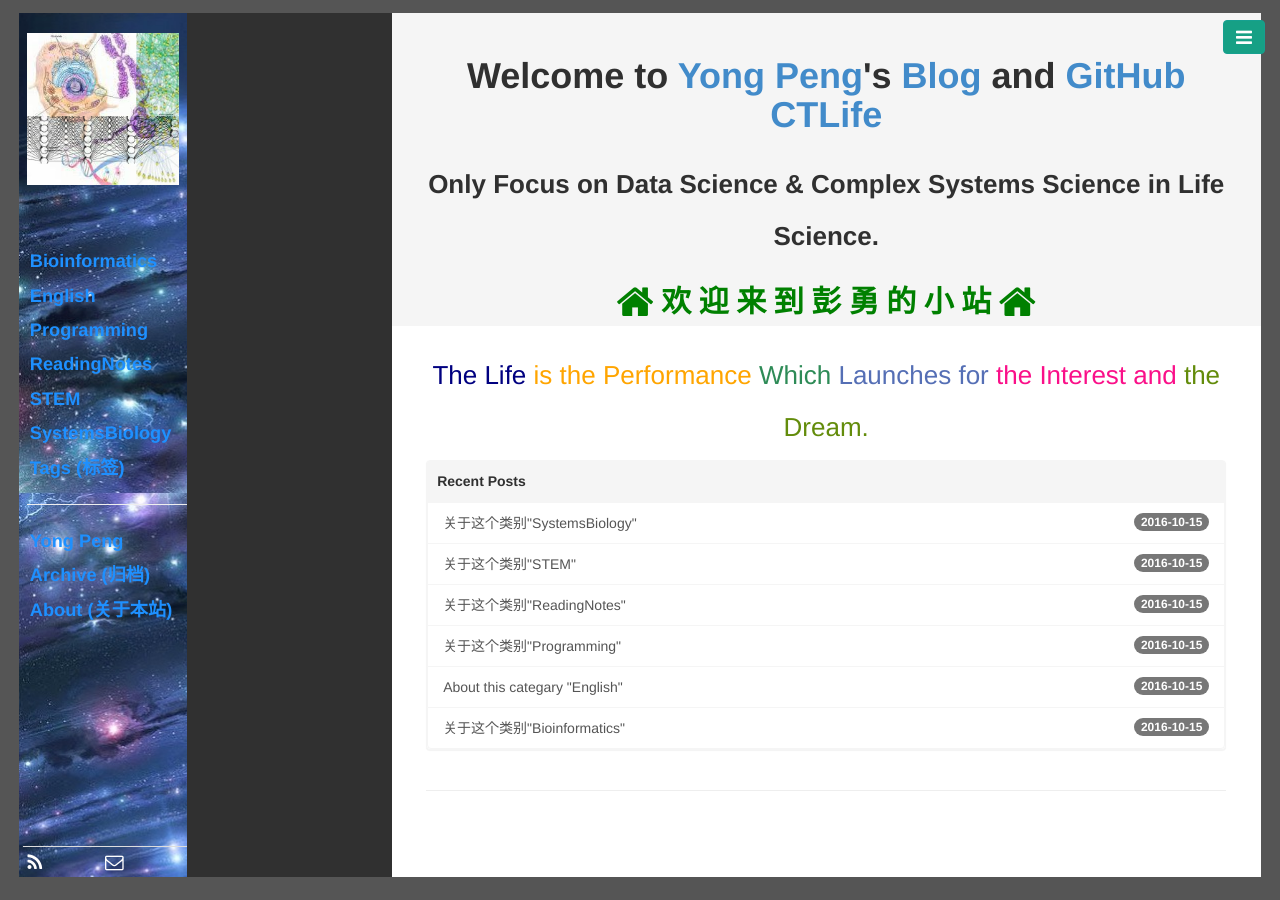
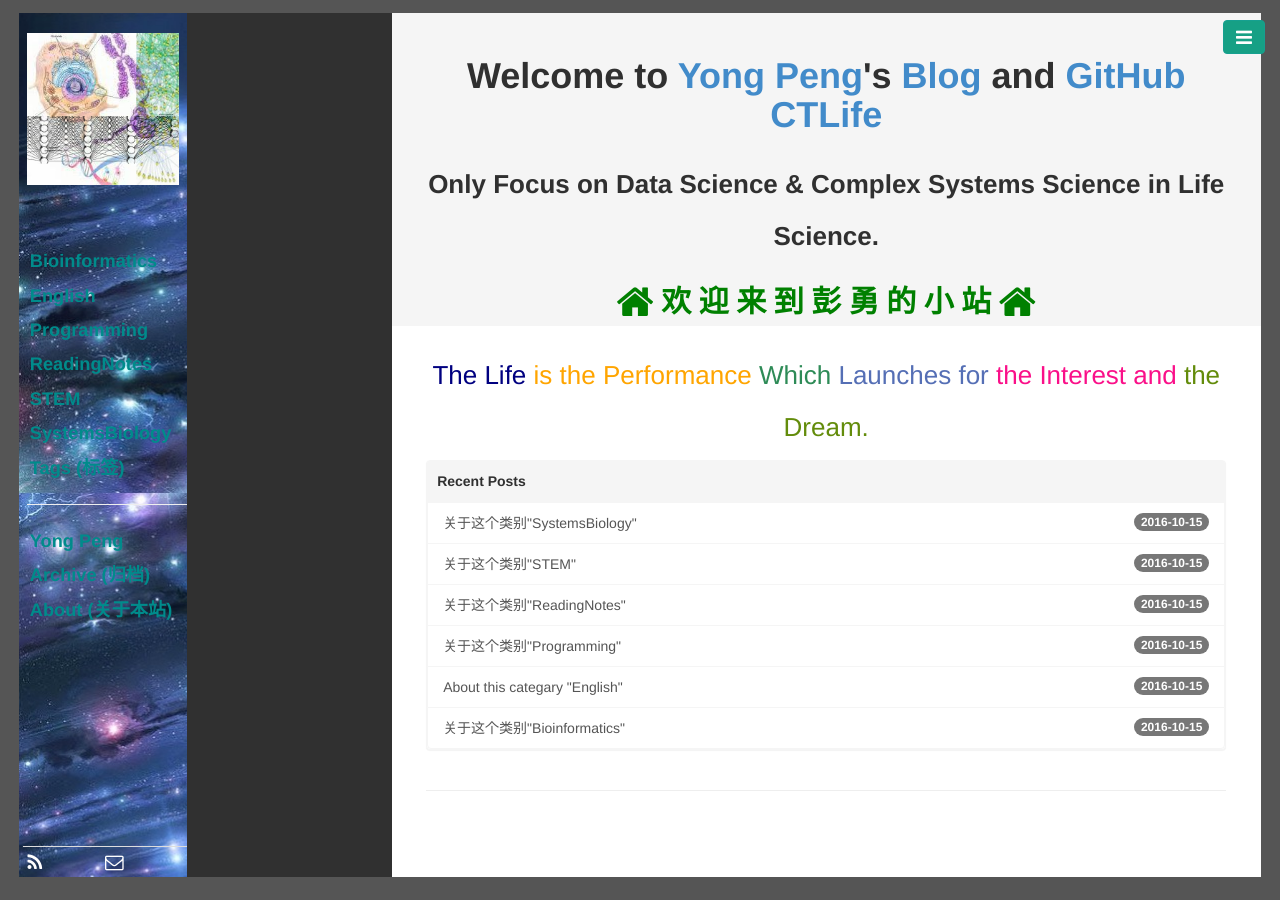
Before and after one commit to CTLife/CTLife.github.io, a Jekyll site: the page built from index.html, in a window 1280 px wide. Built offline with Jekyll 4.4.1, drawn with Linux system fonts in a browser that asks for light colours; Markdown is read by kramdown in place of the engine named in the settings; the list of posts is cut into pages by our own code.

Commit message:
Update base.css

```diff
--- a/public/css/base.css
+++ b/public/css/base.css
@@ -35,7 +35,7 @@ body, html {
   padding-left: 0px;
   padding-right: 0px;
   border-radius: 0px;
-  color: #1E90FF;
+  color: #008B8B;
   font-weight: bolder;
   font-size: 130%;
   padding: 2%   2%;
```
